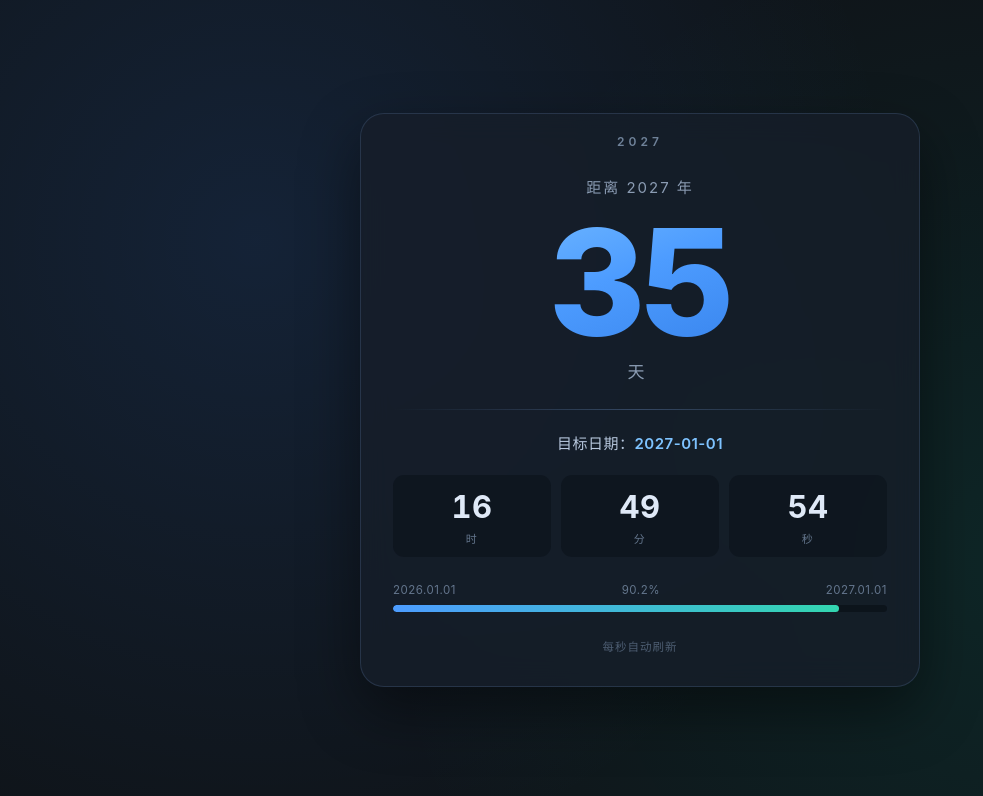
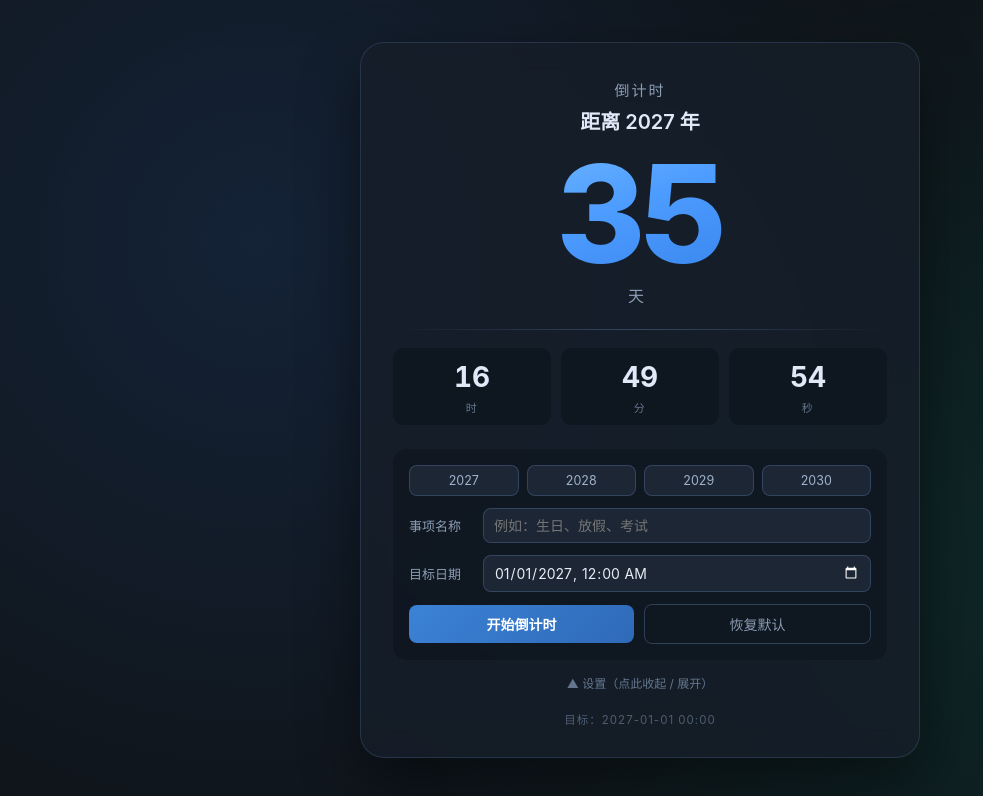
Before and after one commit to 4622235/myproject002, a plain HTML site: page index.html in a window 1280 px wide. Shown: the whole page, without its empty margins (0-983 px from the left). Drawn offline with Linux system fonts and the light colour scheme.

Commit message:
Replace countdown for 2027 with customizable countdown

```diff
--- a/index.html
+++ b/index.html
@@ -3,7 +3,7 @@
 <head>
 <meta charset="UTF-8">
 <meta name="viewport" content="width=device-width, initial-scale=1.0">
-<title>2027 倒计时</title>
+<title>自定义倒计时</title>
 <style>
   * { margin: 0; padding: 0; box-sizing: border-box; }
   body {
@@ -26,31 +26,25 @@
     background: rgba(22, 30, 42, 0.78);
     border: 1px solid rgba(120, 160, 220, 0.18);
     border-radius: 24px;
-    padding: 40px 32px 32px;
+    padding: 36px 32px 30px;
     box-shadow: 0 24px 60px rgba(0, 0, 0, 0.45);
     backdrop-filter: blur(14px);
     text-align: center;
-    position: relative;
-  }
-  .year-badge {
-    position: absolute;
-    top: 20px;
-    left: 50%;
-    transform: translateX(-50%);
-    font-size: 12px;
-    letter-spacing: 4px;
-    color: #6f8299;
-    font-weight: 600;
   }
   .label {
     font-size: 15px;
     color: #8b9cb3;
     letter-spacing: 2px;
-    margin-bottom: 18px;
-    margin-top: 22px;
+    margin-bottom: 6px;
+  }
+  .event-name {
+    font-size: 20px;
+    color: #dfe9f7;
+    font-weight: 600;
+    margin-bottom: 16px;
   }
   .days {
-    font-size: clamp(76px, 22vw, 148px);
+    font-size: clamp(72px, 20vw, 136px);
     font-weight: 800;
     line-height: 0.92;
     letter-spacing: -5px;
@@ -61,41 +55,34 @@
     font-variant-numeric: tabular-nums;
   }
   .unit {
-    font-size: 17px;
+    font-size: 16px;
     color: #8b9cb3;
     letter-spacing: 8px;
     margin-top: 6px;
-    margin-bottom: 26px;
+    margin-bottom: 22px;
   }
   .divider {
     height: 1px;
     background: linear-gradient(90deg, transparent, rgba(120, 160, 220, 0.32), transparent);
-    margin: 0 0 22px;
+    margin: 0 0 18px;
   }
-  .target {
-    font-size: 15px;
-    color: #b7c7dd;
-    margin-bottom: 22px;
-    letter-spacing: 0.5px;
-  }
-  .target b { color: #7ec3ff; font-weight: 600; }
   .clock {
     display: flex;
     justify-content: center;
     gap: 10px;
+    margin-bottom: 24px;
   }
   .cell {
     flex: 1;
     background: rgba(12, 18, 26, 0.62);
     border-radius: 11px;
-    padding: 13px 6px 11px;
+    padding: 12px 6px 10px;
   }
   .cell .num {
-    font-size: clamp(22px, 5.2vw, 31px);
+    font-size: clamp(20px, 5vw, 28px);
     font-weight: 700;
     color: #dfe9f7;
     font-variant-numeric: tabular-nums;
-    letter-spacing: 0.5px;
   }
   .cell .tag {
     font-size: 11px;
@@ -103,30 +90,79 @@
     margin-top: 5px;
     letter-spacing: 1.5px;
   }
-  .progress-wrap { margin-top: 26px; }
-  .progress-info {
+  /* ===== 设置区 ===== */
+  .settings {
+    text-align: left;
+    background: rgba(12, 18, 26, 0.5);
+    border-radius: 14px;
+    padding: 16px;
+  }
+  .settings .row {
     display: flex;
-    justify-content: space-between;
-    font-size: 11.5px;
-    color: #64768d;
-    margin-bottom: 8px;
-    letter-spacing: 0.5px;
+    align-items: center;
+    gap: 10px;
+    margin-bottom: 12px;
   }
-  .progress-bar {
-    height: 7px;
-    background: rgba(12, 18, 26, 0.8);
-    border-radius: 4px;
-    overflow: hidden;
+  .settings .row:last-child { margin-bottom: 0; }
+  .settings label {
+    font-size: 13px;
+    color: #8b9cb3;
+    white-space: nowrap;
+    min-width: 64px;
   }
-  .progress-fill {
-    height: 100%;
-    width: 0%;
-    border-radius: 4px;
-    background: linear-gradient(90deg, #4d9cff, #33d6b0);
-    transition: width 0.6s ease;
+  .settings input, .settings select {
+    flex: 1;
+    background: rgba(30, 40, 56, 0.9);
+    border: 1px solid rgba(120, 160, 220, 0.25);
+    border-radius: 8px;
+    color: #e8edf4;
+    font-size: 14px;
+    padding: 8px 10px;
+    font-family: inherit;
+    outline: none;
+    color-scheme: dark;
   }
+  .settings input:focus, .settings select:focus {
+    border-color: #4d9cff;
+  }
+  .btn {
+    flex: 1;
+    background: linear-gradient(135deg, #3b82d6, #2f6ab8);
+    border: none;
+    border-radius: 8px;
+    color: #fff;
+    font-size: 14px;
+    font-weight: 600;
+    padding: 9px 0;
+    cursor: pointer;
+    font-family: inherit;
+  }
+  .btn:hover { filter: brightness(1.12); }
+  .btn.ghost {
+    background: transparent;
+    border: 1px solid rgba(120, 160, 220, 0.3);
+    color: #8b9cb3;
+    font-weight: 400;
+  }
+  .quick {
+    display: flex;
+    gap: 8px;
+    margin-bottom: 12px;
+  }
+  .quick button {
+    flex: 1;
+    background: rgba(30, 40, 56, 0.9);
+    border: 1px solid rgba(120, 160, 220, 0.25);
+    border-radius: 8px;
+    color: #9fb2c9;
+    font-size: 12.5px;
+    padding: 7px 0;
+    cursor: pointer;
+    font-family: inherit;
+  }
+  .quick button:hover { border-color: #4d9cff; color: #dfe9f7; }
   .footer {
-    margin-top: 26px;
+    margin-top: 20px;
     font-size: 11.5px;
     color: #4e5e72;
     letter-spacing: 1px;
@@ -136,88 +172,150 @@
     -webkit-background-clip: text;
     background-clip: text;
   }
+  .toggle {
+    font-size: 12px;
+    color: #64768d;
+    cursor: pointer;
+    user-select: none;
+    margin-top: 14px;
+    text-align: center;
+  }
+  .toggle:hover { color: #8b9cb3; }
   @media (max-width: 420px) {
-    .card { padding: 32px 18px 26px; border-radius: 18px; }
-    .label { font-size: 13px; }
-    .unit { font-size: 14px; letter-spacing: 6px; }
+    .card { padding: 28px 18px 24px; border-radius: 18px; }
   }
 </style>
 </head>
 <body>
 
 <div class="card" id="card">
-  <div class="year-badge">2027</div>
-  <div class="label" id="label">距离 2027 年</div>
+  <div class="label">倒计时</div>
+  <div class="event-name" id="eventName">距离 2027 年</div>
   <div class="days" id="days">--</div>
   <div class="unit">天</div>
   <div class="divider"></div>
-  <div class="target">目标日期：<b id="targetDate">2027-01-01</b></div>
   <div class="clock">
     <div class="cell"><div class="num" id="hh">--</div><div class="tag">时</div></div>
     <div class="cell"><div class="num" id="mm">--</div><div class="tag">分</div></div>
     <div class="cell"><div class="num" id="ss">--</div><div class="tag">秒</div></div>
   </div>
-  <div class="progress-wrap">
-    <div class="progress-info">
-      <span id="startText">起点</span>
-      <span id="pctText">0%</span>
-      <span id="endText">终点</span>
+
+  <div class="settings" id="settings">
+    <div class="quick">
+      <button data-t="2027-01-01T00:00">2027</button>
+      <button data-t="2028-01-01T00:00">2028</button>
+      <button data-t="2029-01-01T00:00">2029</button>
+      <button data-t="2030-01-01T00:00">2030</button>
     </div>
-    <div class="progress-bar"><div class="progress-fill" id="fill"></div></div>
+    <div class="row">
+      <label>事项名称</label>
+      <input type="text" id="nameInput" placeholder="例如：生日、放假、考试" maxlength="20">
+    </div>
+    <div class="row">
+      <label>目标日期</label>
+      <input type="datetime-local" id="dateInput">
+    </div>
+    <div class="row">
+      <button class="btn" id="setBtn">开始倒计时</button>
+      <button class="btn ghost" id="resetBtn">恢复默认</button>
+    </div>
   </div>
-  <div class="footer" id="footer">每秒自动刷新</div>
+
+  <div class="toggle" id="toggle">▲ 设置（点此收起 / 展开）</div>
+  <div class="footer" id="footer">每秒自动刷新 · 自动记住你的设置</div>
 </div>
 
 <script>
-  const TARGET = '2027-01-01T00:00:00';
-  const LABEL_TEXT = '距离 2027 年';
+  const DEFAULT_TARGET = '2027-01-01T00:00';
+  const DEFAULT_NAME = '距离 2027 年';
+  const $ = id => document.getElementById(id);
+  const pad = n => String(n).padStart(2, '0');
 
-  const target = new Date(TARGET).getTime();
-  const start  = new Date('2026-01-01T00:00:00').getTime();
-  const pad = n => String(n).padStart(2, '0');
-  const $ = id => document.getElementById(id);
+  // ===== 读取上次的设置（存在浏览器里，关掉也不丢） =====
+  let target = localStorage.getItem('cd_target') || DEFAULT_TARGET;
+  let name = localStorage.getItem('cd_name') || DEFAULT_NAME;
 
-  $('label').textContent = LABEL_TEXT;
-  $('targetDate').textContent = TARGET.slice(0, 10);
-  $('startText').textContent = '2026.01.01';
-  $('endText').textContent = TARGET.slice(0, 4) + '.' + TARGET.slice(5, 7) + '.' + TARGET.slice(8, 10);
+  $('nameInput').value = name === DEFAULT_NAME ? '' : name;
+  $('dateInput').value = target;
+
+  // 收起/展开设置区
+  let open = true;
+  $('toggle').addEventListener('click', () => {
+    open = !open;
+    $('settings').style.display = open ? '' : 'none';
+    $('toggle').textContent = open ? '▲ 设置（点此收起 / 展开）' : '▼ 设置（点此展开修改日期）';
+  });
+
+  // 快捷按钮：点一下直接切换年份
+  document.querySelectorAll('.quick button').forEach(btn => {
+    btn.addEventListener('click', () => {
+      target = btn.dataset.t;
+      name = '距离 ' + target.slice(0, 4) + ' 年';
+      localStorage.setItem('cd_target', target);
+      localStorage.setItem('cd_name', name);
+      $('dateInput').value = target;
+      $('nameInput').value = '';
+      applyAndTick();
+    });
+  });
+
+  // 「开始倒计时」按钮
+  $('setBtn').addEventListener('click', () => {
+    const d = $('dateInput').value;
+    if (!d) { alert('请先选择一个日期'); return; }
+    target = d;
+    const inputName = $('nameInput').value.trim();
+    name = inputName ? ('距离 ' + inputName) : ('距离 ' + d.slice(0, 10));
+    localStorage.setItem('cd_target', target);
+    localStorage.setItem('cd_name', name);
+    applyAndTick();
+    // 设置完自动收起
+    open = false;
+    $('settings').style.display = 'none';
+    $('toggle').textContent = '▼ 设置（点此展开修改日期）';
+  });
+
+  // 恢复默认
+  $('resetBtn').addEventListener('click', () => {
+    target = DEFAULT_TARGET;
+    name = DEFAULT_NAME;
+    localStorage.removeItem('cd_target');
+    localStorage.removeItem('cd_name');
+    $('dateInput').value = target;
+    $('nameInput').value = '';
+    applyAndTick();
+  });
+
+  function applyAndTick() {
+    $('eventName').textContent = name;
+    $('footer').textContent = '目标：' + target.replace('T', ' ');
+    tick();
+  }
 
   function tick() {
-    const now = Date.now();
-    let diff = target - now;
+    const t = new Date(target).getTime();
+    if (isNaN(t)) { $('days').textContent = '!'; return; }
+    const diff = t - Date.now();
 
     if (diff <= 0) {
       $('days').textContent = '0';
       $('hh').textContent = '00';
       $('mm').textContent = '00';
       $('ss').textContent = '00';
-      $('label').textContent = LABEL_TEXT + ' 已到达';
-      $('footer').textContent = '目标日期已到达 🎉';
+      $('eventName').textContent = name + ' 已到达';
       $('card').classList.add('done');
-      $('fill').style.width = '100%';
-      $('pctText').textContent = '100%';
       return;
     }
+    $('card').classList.remove('done');
 
     const sec = Math.floor(diff / 1000);
-    const d = Math.floor(sec / 86400);
-    const h = Math.floor((sec % 86400) / 3600);
-    const m = Math.floor((sec % 3600) / 60);
-    const s = sec % 60;
-
-    $('days').textContent = d;
-    $('hh').textContent = pad(h);
-    $('mm').textContent = pad(m);
-    $('ss').textContent = pad(s);
-
-    const total = target - start;
-    const passed = now - start;
-    const pct = Math.min(100, Math.max(0, (passed / total) * 100));
-    $('fill').style.width = pct.toFixed(2) + '%';
-    $('pctText').textContent = pct.toFixed(1) + '%';
+    $('days').textContent = Math.floor(sec / 86400);
+    $('hh').textContent = pad(Math.floor((sec % 86400) / 3600));
+    $('mm').textContent = pad(Math.floor((sec % 3600) / 60));
+    $('ss').textContent = pad(sec % 60);
   }
 
-  tick();
+  applyAndTick();
   setInterval(tick, 1000);
 </script>
 
```
